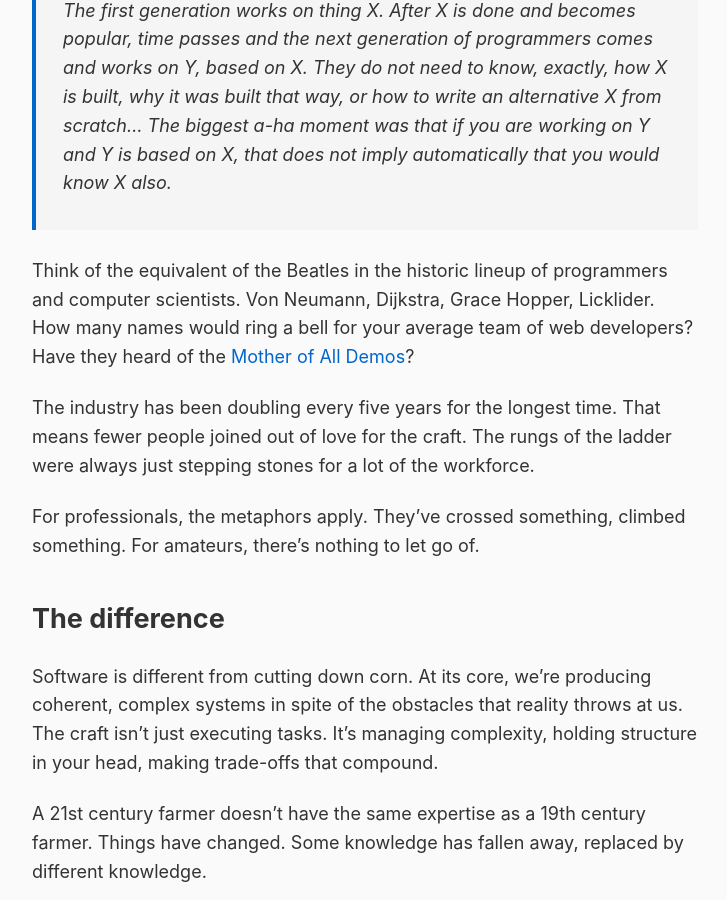
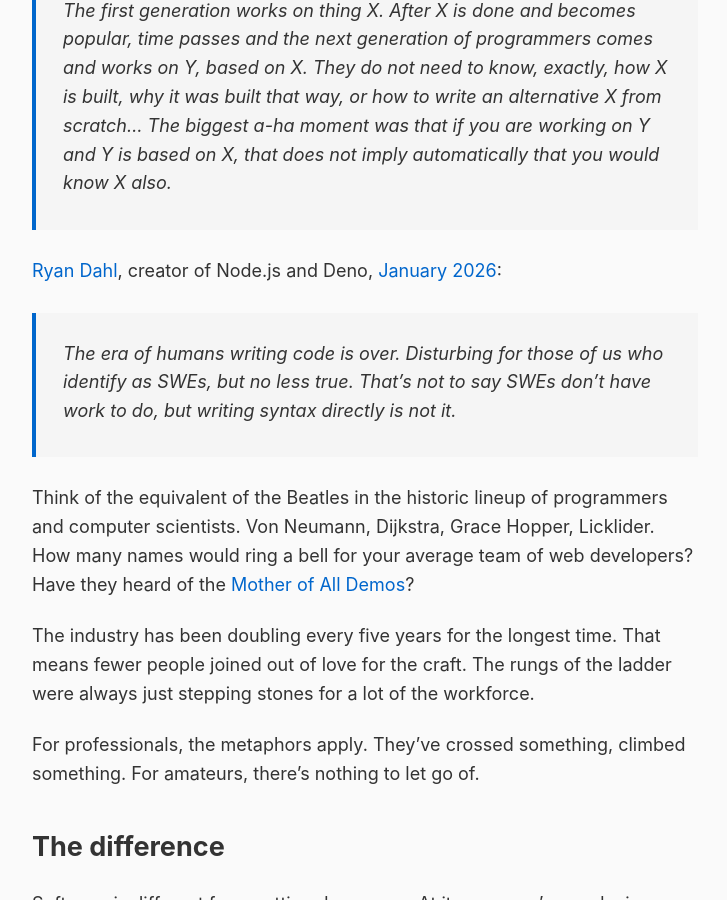
Before and after one commit to rob137/rob137.github.io, a Jekyll site: the page built from _posts/2026-01-04-the-raft-and-the-ladder.md, in a window 1280 px wide and 900 px high, scrolled down 2008 px. Shown: the whole window, without its empty margins (275-1002 px from the left). Built offline with Jekyll 4.4.1, drawn with Linux system fonts in a browser that asks for light colours.

Commit message:
Add Ryan Dahl to the lineup (Raft and Ladder)
"The era of humans writing code is over."

Co-Authored-By: Claude Opus 4.5 <noreply@anthropic.com>

```diff
--- a/_posts/2026-01-04-the-raft-and-the-ladder.md
+++ b/_posts/2026-01-04-the-raft-and-the-ladder.md
@@ -46,6 +46,10 @@ Software engineering already has an expertise problem. Or rather: the industry h
 
 > The first generation works on thing X. After X is done and becomes popular, time passes and the next generation of programmers comes and works on Y, based on X. They do not need to know, exactly, how X is built, why it was built that way, or how to write an alternative X from scratch... The biggest a-ha moment was that if you are working on Y and Y is based on X, that does not imply automatically that you would know X also.
 
+[Ryan Dahl](https://en.wikipedia.org/wiki/Ryan_Dahl), creator of Node.js and Deno, [January 2026](https://x.com/rough__sea/status/2013280952370573666):
+
+> The era of humans writing code is over. Disturbing for those of us who identify as SWEs, but no less true. That's not to say SWEs don't have work to do, but writing syntax directly is not it.
+
 Think of the equivalent of the Beatles in the historic lineup of programmers and computer scientists. Von Neumann, Dijkstra, Grace Hopper, Licklider. How many names would ring a bell for your average team of web developers? Have they heard of the [Mother of All Demos](https://en.wikipedia.org/wiki/The_Mother_of_All_Demos)?
 
 The industry has been doubling every five years for the longest time. That means fewer people joined out of love for the craft. The rungs of the ladder were always just stepping stones for a lot of the workforce.
```
